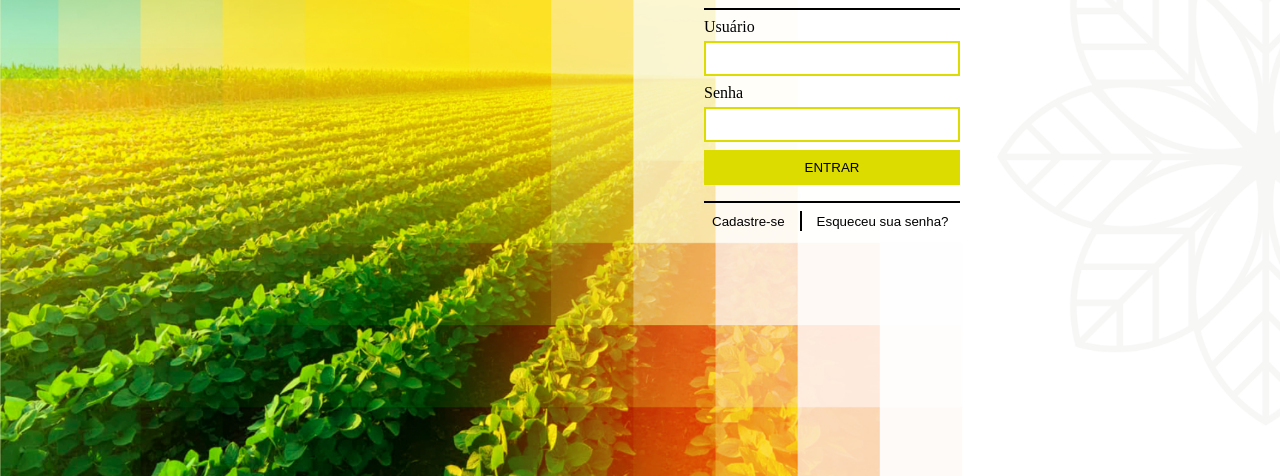
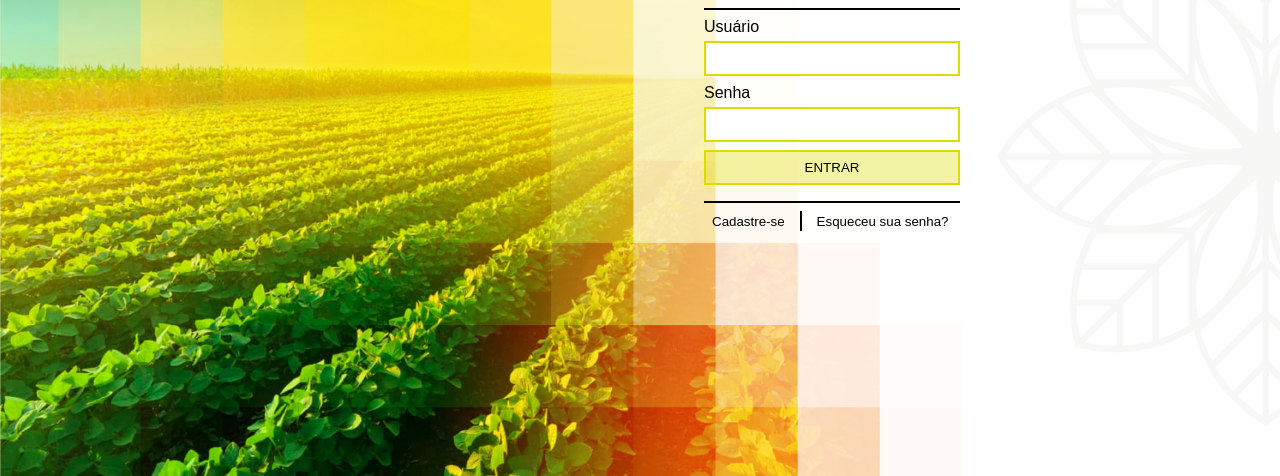
Before and after one commit to The-Public-House/pixestreaming-view, a plain HTML site: page public/player.html in a window 1280 px wide. In both pictures the pointer is over the button "ENTRAR". Shown: the part 324-800 px from the top of the page. Drawn offline with Linux system fonts and the light colour scheme.

Commit message:
maybe finish login screen

```diff
--- a/public/styles.css
+++ b/public/styles.css
@@ -18,6 +18,8 @@ body {
   display: flex;
   justify-content: flex-end;
   align-items: center;
+
+  font-family: sans-serif;
 }
 
 .card-login {
@@ -83,6 +85,7 @@ body {
 
 .button-signin:hover {
   cursor: pointer;
+  background: #dcdc0159;
 }
 
 .button-register {
@@ -92,6 +95,7 @@ body {
 
 .button-register:hover {
   cursor: pointer;
+  color: #dcdc01;
 }
 
 .button-forget {
@@ -101,6 +105,7 @@ body {
 
 .button-forget:hover {
   cursor: pointer;
+  color: #dcdc01;
 }
 
 .divider {
--- a/public/verify.css
+++ b/public/verify.css
@@ -14,6 +14,7 @@ body {
 .root {
   width: 100%;
   height: 100%;
+  font-family: sans-serif;
 
   display: flex;
   justify-content: flex-end;
```
